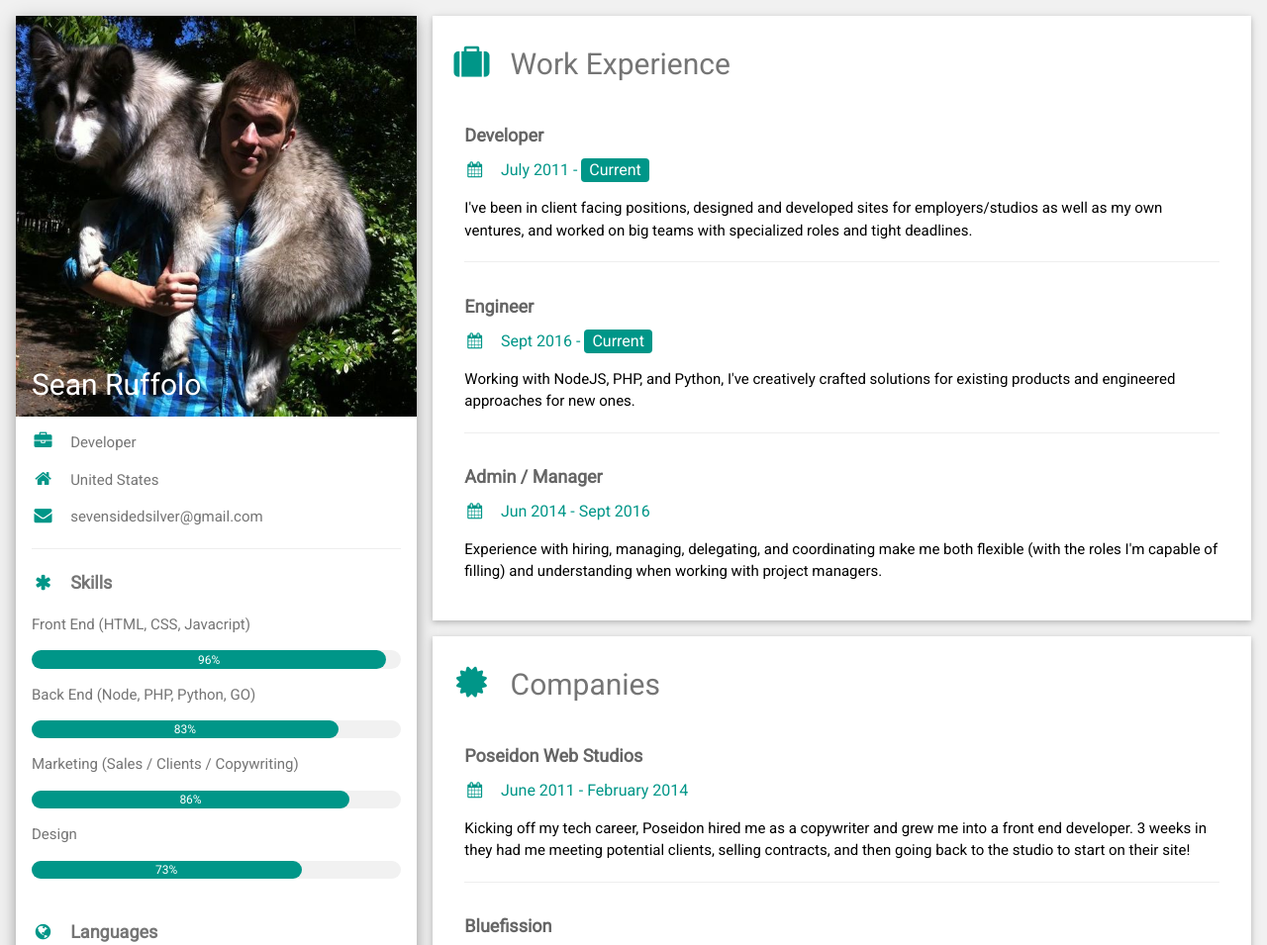
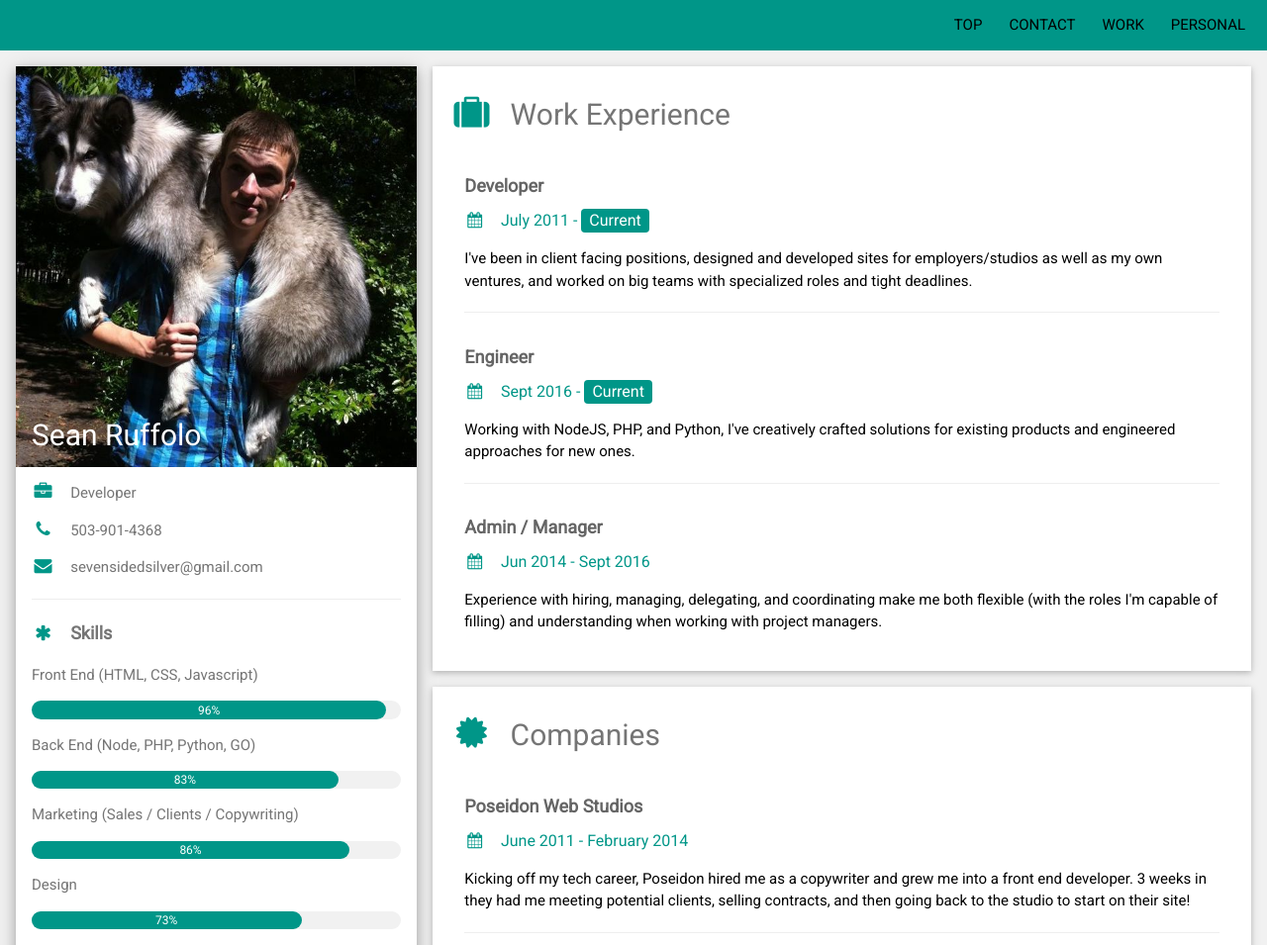
Before and after one commit to sevensidedsilver/portfolio, a plain HTML site: page index.html in a window 1280 px wide. Shown: the top 955 px of the page at 99% size. Drawn offline with nearby package versions, Linux system fonts and the light colour scheme.

Commit message:
before boot and adds

```diff
--- a/index.html
+++ b/index.html
@@ -8,14 +8,36 @@
 <link rel='stylesheet' href='https://fonts.googleapis.com/css?family=Roboto'>
 
 <link rel="stylesheet" href="https://cdnjs.cloudflare.com/ajax/libs/font-awesome/4.7.0/css/font-awesome.min.css">
-<link rel="stylesheet" href="/style.css">
+<link rel="stylesheet" href="/master.css">
 <style>
 html,body,h1,h2,h3,h4,h5,h6 {font-family: "Roboto", sans-serif}
 </style>
 <body class="w3-light-grey">
+<!-- sticky header -->
+<div class="sticky">
+  <nav>
+    <a href="top"><div class="menuItem">
+      TOP
+    </div></a>
+
+    <a href="#contact"><div class="menuItem">
+      CONTACT
+    </div></a>
+
+    <a href="#work"><div class="menuItem">
+      WORK
+    </div></a>
+
+    <a href="#human"><div class="menuItem">
+      PERSONAL
+    </div></a>
+  </nav>
+</div>
+
+
 
 <!-- Page Container -->
-<div class="w3-content w3-margin-top" style="max-width:1400px;">
+<div id="top" class="w3-content w3-margin-top" style="max-width:1400px;">
 
   <!-- The Grid -->
   <div class="gridContain">
@@ -33,12 +55,13 @@ html,body,h1,h2,h3,h4,h5,h6 {font-family: "Roboto", sans-serif}
         </div>
         <div class="w3-container">
           <p><i class="fa fa-briefcase fa-fw w3-margin-right w3-large w3-text-teal"></i>Developer</p>
-          <p><i class="fa fa-home fa-fw w3-margin-right w3-large w3-text-teal"></i>United States</p>
+          <p><i class="fa fa-phone fa-fw w3-margin-right w3-large w3-text-teal"></i>503-901-4368</p>
           <p><i class="fa fa-envelope fa-fw w3-margin-right w3-large w3-text-teal"></i>sevensidedsilver@gmail.com</p>
+
           <hr>
 
           <p class="w3-large"><b><i class="fa fa-asterisk fa-fw w3-margin-right w3-text-teal"></i>Skills</b></p>
-          <p>Front End (HTML, CSS, Javacript)</p>
+          <p>Front End (HTML, CSS, Javascript)</p>
           <div class="w3-light-grey w3-round-xlarge w3-small">
             <div class="w3-container w3-center w3-round-xlarge w3-teal" style="width:96%">96%</div>
           </div>
@@ -134,14 +157,14 @@ html,body,h1,h2,h3,h4,h5,h6 {font-family: "Roboto", sans-serif}
 </div>
 <!-- END OF CV TOP -->
 
-<section class="contactSection">
+<section class="contactSection" id="contact">
   <div class="contactHead">
     <h2>Let's Discuss Working Together</h2>
   </div>
 
   <div class="contactCols">
     <div class="contactPhone">
-      <p><a href="tel:5555555555"><i class="fa fa-phone fa-fw w3-margin-right w3-large w3-text"></i>555-555-5555</a></p>
+      <p><a href="tel:5039014368"><i class="fa fa-phone fa-fw w3-margin-right w3-large w3-text"></i>503-901-4368</a></p>
     </div>
 
     <div class="contactEmail">
@@ -158,7 +181,7 @@ html,body,h1,h2,h3,h4,h5,h6 {font-family: "Roboto", sans-serif}
 
 
 
-<section>
+<section id="work">
 
 
   <div class="recent">
@@ -265,7 +288,7 @@ html,body,h1,h2,h3,h4,h5,h6 {font-family: "Roboto", sans-serif}
 
 
 </section>
-<section>
+<section id="human">
 
   <div class="humanHeader">
     <h2><a href="https://www.youtube.com/watch?v=PXYeARRyDWk">Human After All <span>(Daft Punk)</span></a></h2>
@@ -313,11 +336,11 @@ html,body,h1,h2,h3,h4,h5,h6 {font-family: "Roboto", sans-serif}
     </p>
 
     <p>
-      They're safer than they seem, and add lots of excitement to outdoor events.
+      They're safer than they seem, and add lots of excitement (and warmth) to outdoor events.
     </p>
 
     <p>
-      I'm proud of these creations and love sharing them with others at festivals and concerts.
+      I'm proud of these creations and love sharing them with others.
     </p>
   </div>
 
@@ -360,6 +383,7 @@ html,body,h1,h2,h3,h4,h5,h6 {font-family: "Roboto", sans-serif}
 
 <footer class="w3-container w3-teal w3-center w3-margin-top">
   <p>Let's Connect.</p>
+
   <div>
   <a href="https://github.com/sevensidedsilver"><i class="fa fa-github w3-hover-opacity"></i></a>
   <a href="https://www.facebook.com/profile.php?id=100004655085005"><i class="fa fa-facebook-official w3-hover-opacity"></i></a>
--- a/style.css
+++ b/master.css
@@ -1,4 +1,44 @@
+.sticky {
+    width: 100%;
+    background: rgb(0, 150, 136);
+    height: 51px;
+    top: 0px;
+    position: fixed;
+    z-index: 9005;
+}
+.w3-margin-top {
+    margin-top: 67px!important;
+}
+
+.sticky nav {
+    display: flex;
+    flex-direction: row;
+    justify-content: space-around;
+    max-width: 50%;
+    float: right;
+    height: 100%;
+}
+
+.menuItem {
+    display: flex;
+    align-items: center;
+    height: 100%;
+    margin-right: 17px;
+    padding: 0 5px 0;
+    transition: .5s;
+    cursor: pointer;
+}
+
+.menuItem:hover {
+    color: white;
+    letter-spacing: 2px;
+    background: #009688;
+    transition: .3s;
+}
+
+
 .recent h2 {
+
     margin-top: 2em;
 }
 
@@ -17,9 +57,13 @@
     justify-content: center;
 }
 
+
 .portlinks {
+    display: flex;
+    justify-content: space-around;
     font-size: 1.8em;
 }
+
 .portfolio-item {
   padding: 1%;
   width: 100%;
```
